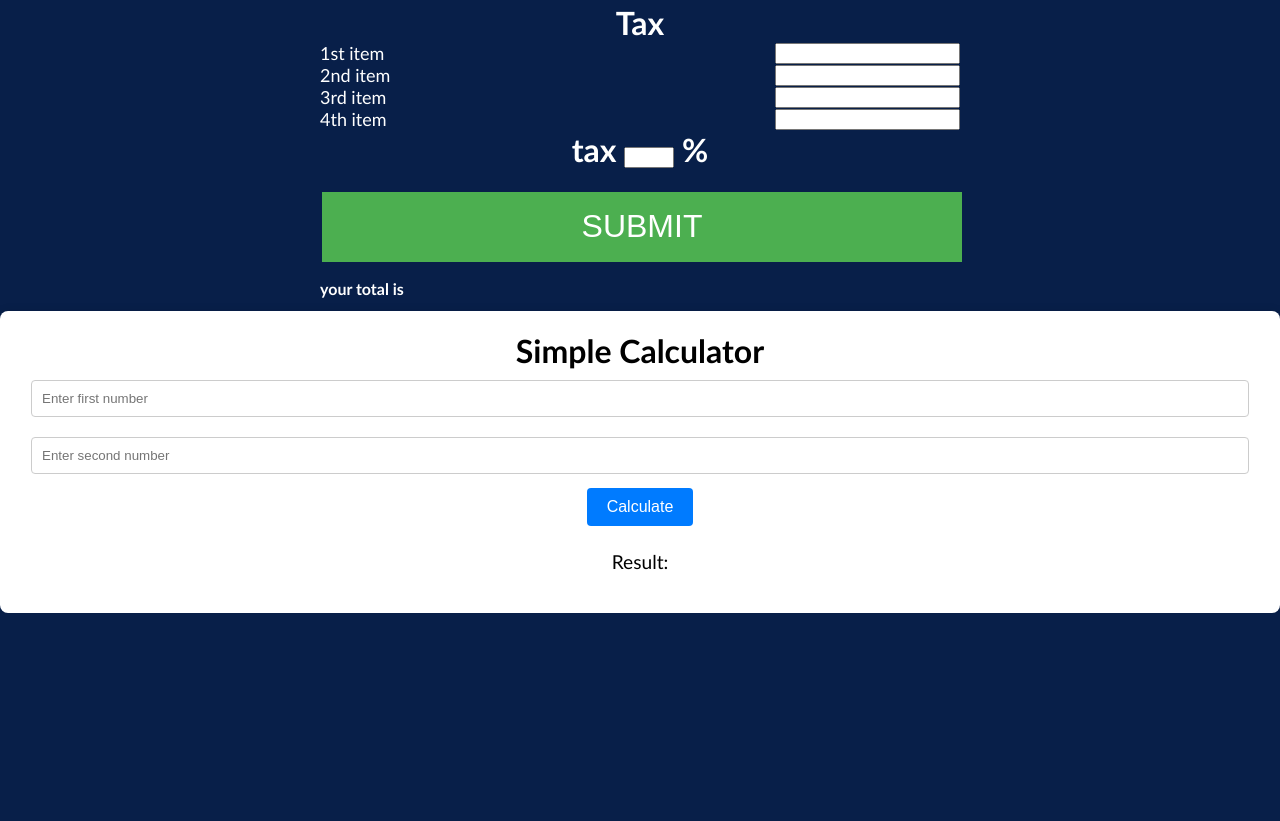
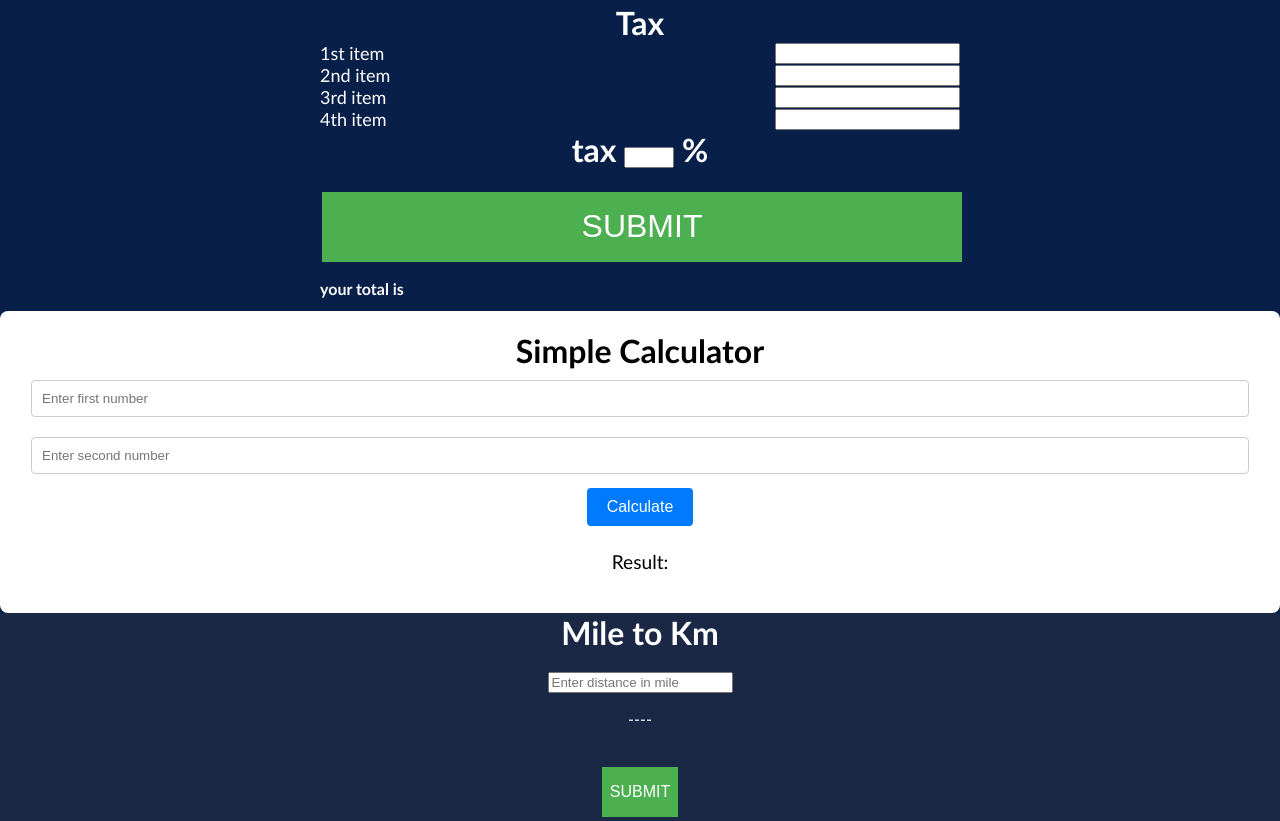
Before and after one commit to K-Zagwe/Js-Machine, a plain HTML site: page index.html in a window 1280 px wide. Shown: the part 1184-2005 px from the top of the page. Before the commit the page ends 1797 px from the top, so only its background shows below. Drawn offline with Linux system fonts and the light colour scheme.

Commit message:
i just added a mile --> km

```diff
--- a/index.css
+++ b/index.css
@@ -138,3 +138,12 @@ h1{
     margin-top: 20px;
     font-size: 1.2em;
 }
+
+
+.mtk{
+    color: white;
+    width: 100%;
+    background-color: #1a2846;
+    justify-content: center;
+    text-align: center;
+}
--- a/index.html
+++ b/index.html
@@ -160,6 +160,16 @@
         </div>
     </div>
 
+    <div class="mtk">
+        <h1>Mile to Km</h1>
+        <br>
+        <div class="miled">
+            <input id="valuemile" type="number" placeholder="Enter distance in mile">
+            <p id="km">----</p>
+            <br>
+            <button id="submile">SUBMIT</button>
+        </div>
+    </div>
     <script src="index.js"></script>
 </body>
 </html>
--- a/index.js
+++ b/index.js
@@ -200,3 +200,18 @@ function calculateSum() {
         document.getElementById('result').innerText = 'Result: ' + sum;
     }
 }
+
+
+////////////////////////////////////////////////////////////
+
+
+let mile
+let km
+let submile = document.getElementById("submile");
+
+
+submile.onclick = function(){
+    mile = document.getElementById("valuemile").value
+    b = mile * 1.6
+    document.getElementById("km").textContent = `${b}km`
+}
```
